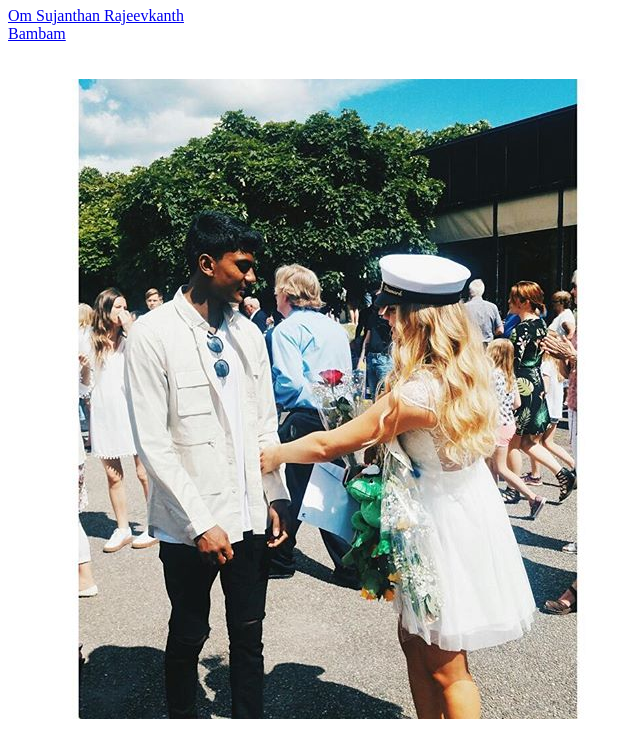
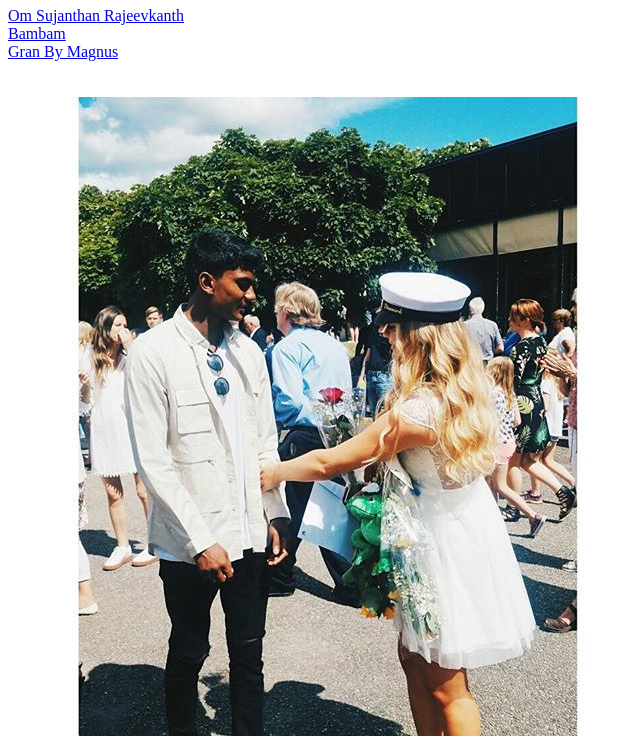
Before and after one commit to SujanthanR/SujanthanR.github.io, a plain HTML site: page index.html in a window 1280 px wide. Shown: the part 73-809 px from the top of the page, without its empty margins (0-640 px from the left). Drawn offline with Linux system fonts and the light colour scheme.

Commit message:
Gran By Magnus
La upp länken till Stilmallen

```diff
--- a/index.html
+++ b/index.html
@@ -8,6 +8,7 @@
 <h1>Välkommen</h1>
         <nav><a href="https://sujanthanr.github.io/ommig.html">Om Sujanthan Rajeevkanth</a></nav>
         <nav><a href="https://sujanthanr.github.io/input.html">Bambam</a></nav>
+        <nav><a href="https://sujanthanr.github.io/stilmall.html">Gran By Magnus</a></nav>
         <br>
         <br>
         <img src="suddemma.png" alt="auto" title="SuddenochEmma">
```
